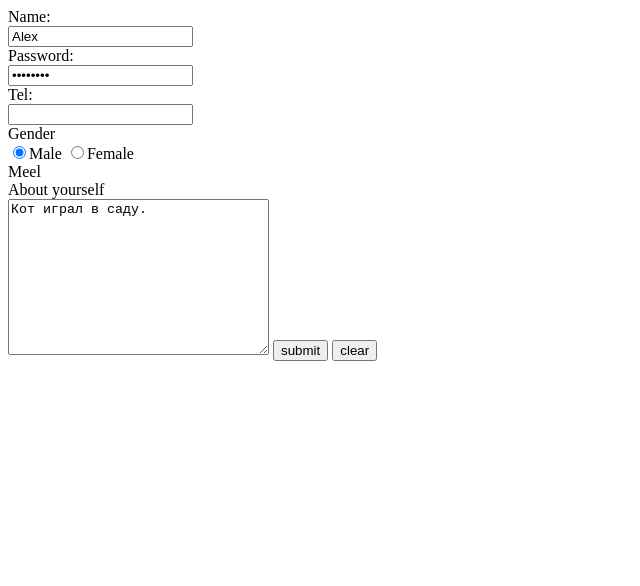
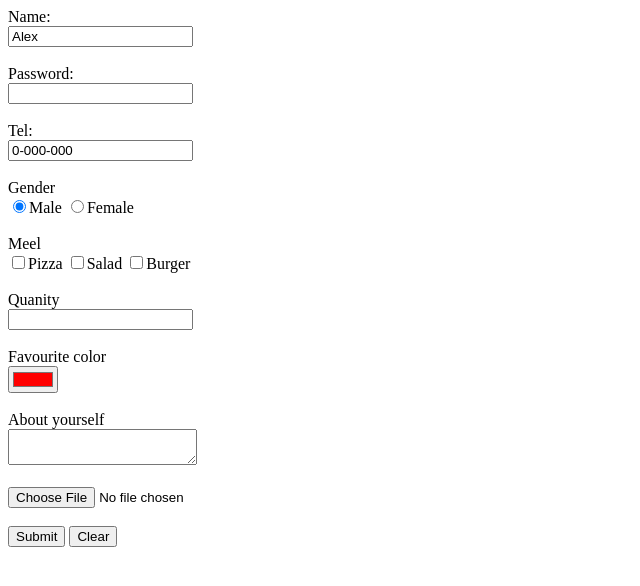
Before and after one commit to sunt1ago/web_lab2, a plain HTML site: page index.html in a window 1280 px wide. Shown: the whole page, without its empty margins (0-640 px from the left). Drawn offline with Linux system fonts and the light colour scheme.

Commit message:
lab2_done

```diff
--- a/index.html
+++ b/index.html
@@ -10,23 +10,35 @@
     <form action="#">
         Name:<br>
         <input type="text" name="firstname" value="Alex">
-        <br>
+        <br><br>
         Password:<br>
-        <input type="password" name="password" value="password">
-        <br>
+        <input type="password" name="password">
+        <br><br>
         Tel:<br>
-        <input type="tel" name="tel" value="">
-        <br>
+        <input type="tel" name="tel" value="0-000-000">
+        <br><br>
         Gender<br>
         <input type="radio" name="gender" value="Male" checked>Male
         <input type="radio" name="gender" value="Female">Female
-        <br>
+        <br><br>
         Meel<br>
-        About yourself<br >
-        <textarea name="message" rows="10" cols="30">Кот играл в саду.</textarea>
-
-        <input type="submit" value="submit">
-        <input type="submit" value="clear">
+        <input type="checkbox" name="meal1" value="Pizza">Pizza
+        <input type="checkbox" name="meal2" value="Salad">Salad
+        <input type="checkbox" name="meal3" value="Burger">Burger
+        <br><br>
+        Quanity<br>
+        <input type="number" min="0">
+        <br><br>
+        Favourite color<br>
+        <input type="color" name="favcolor" value="#ff0000">
+        <br><br>
+        About yourself<br>
+        <textarea name="message" rows="2" cols="21"></textarea>
+        <br><br>
+        <input type="file" name="myFile">
+        <br><br>
+        <input type="submit" value="Submit">
+        <input type="reset" value="Clear">
 
 
 
```
